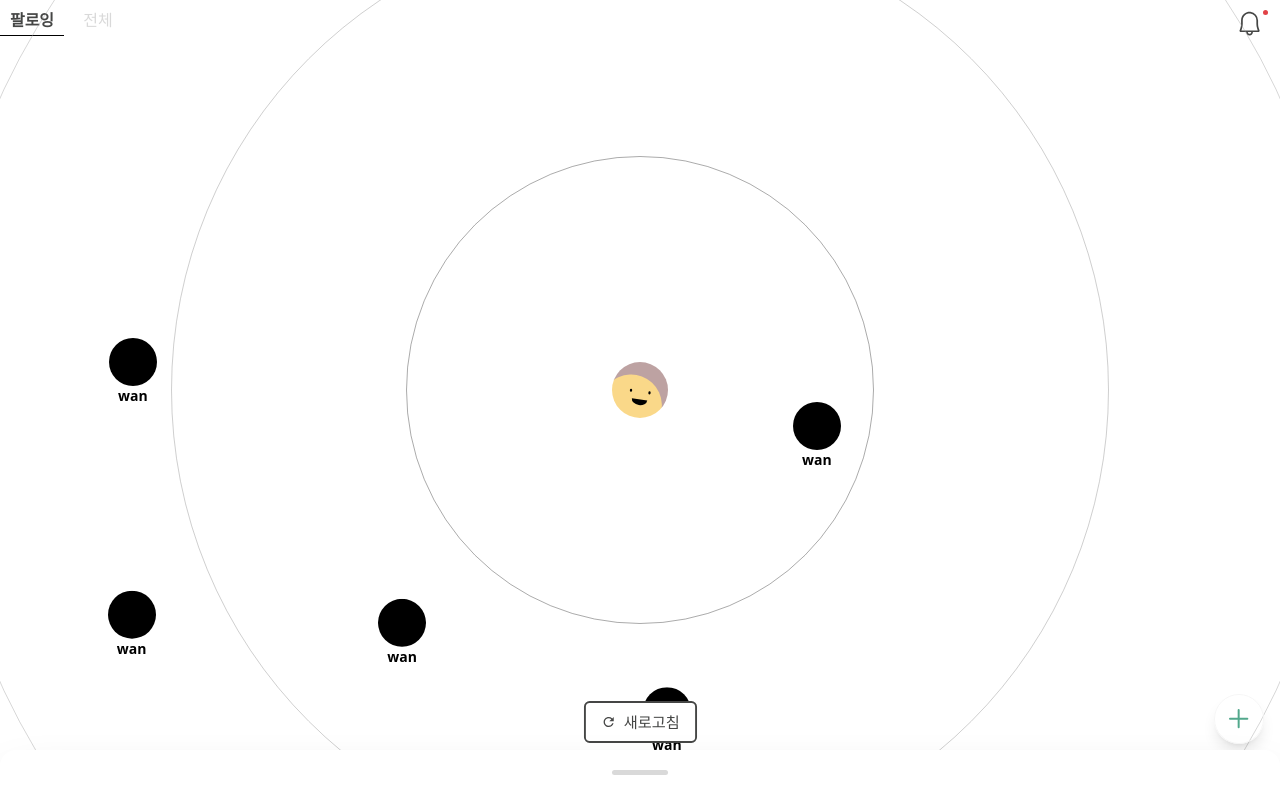
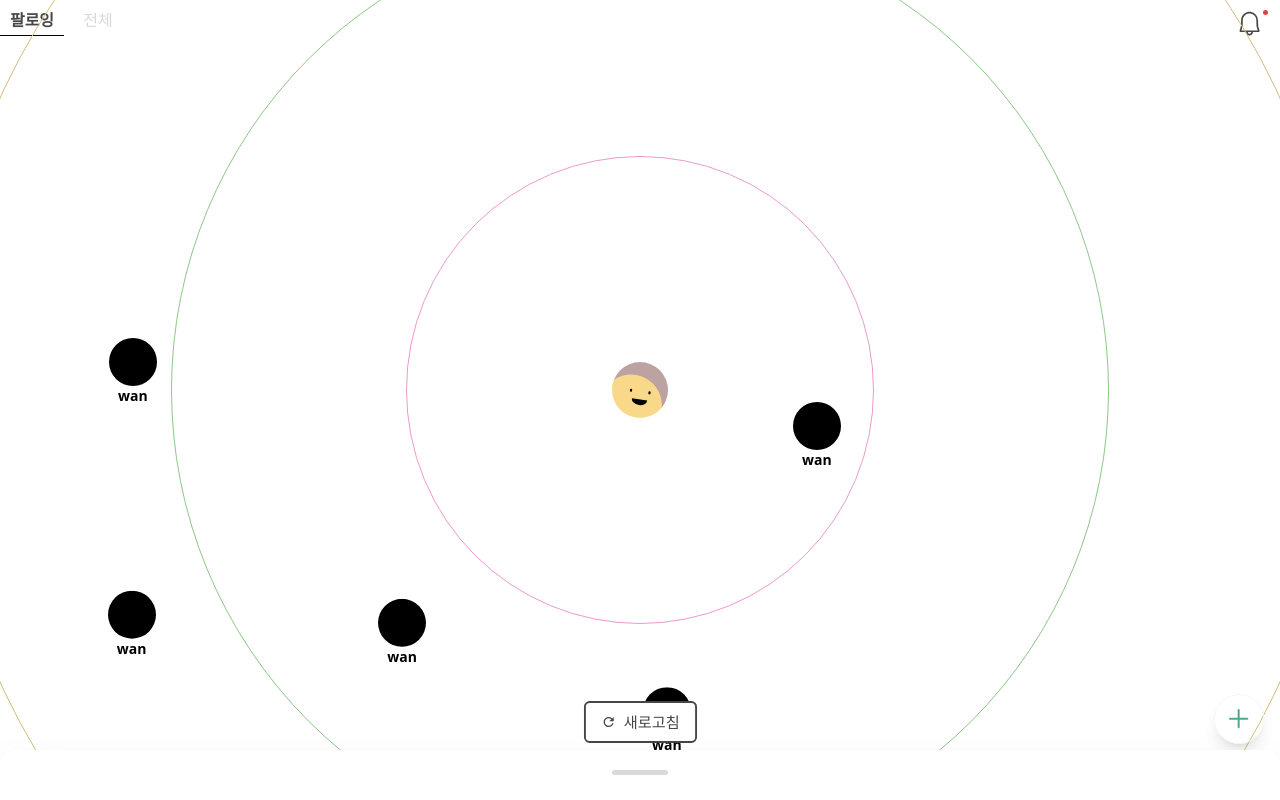
Before and after one commit to ggumms/ggumtle, a React (Vite) app in the folder frontend/: page / in a window 1280 px wide. Shown: the top 800 px of the page. Built offline with nearby package versions, Linux system fonts and the light colour scheme.

Commit message:
[FE] Style #71: Radar 예쁘게..
Change-Id: I7cb5feba40ee1c2214bad80cd85f712c50bedbf8

```diff
--- a/frontend/tailwind.config.js
+++ b/frontend/tailwind.config.js
@@ -30,13 +30,30 @@ export default {
 			colors: colorPalette,
 			keyframes: {
 				radar: {
-					from: {
-						borderColor: '#c6c6c661',
+					'0%, 100%': {
+						borderColor: '#FF98B7',
 					},
-					to: {
-						borderColor: '#4646467a',
+					'20%': {
+						borderColor: '#F7B578',
+					},
+					'40%': {
+						borderColor: '#8DC788',
+					},
+					'60%': {
+						borderColor: '#A4BCF6',
+					},
+					'80%': {
+						borderColor: '#C39DF9',
 					},
 				},
+				// radar: {
+				// 	from: {
+				// 		borderColor: '#c6c6c661',
+				// 	},
+				// 	to: {
+				// 		borderColor: '#4646467a',
+				// 	},
+				// },
 				floating: {
 					'0%, 100%': {
 						transform: 'translateY(0)',
```
